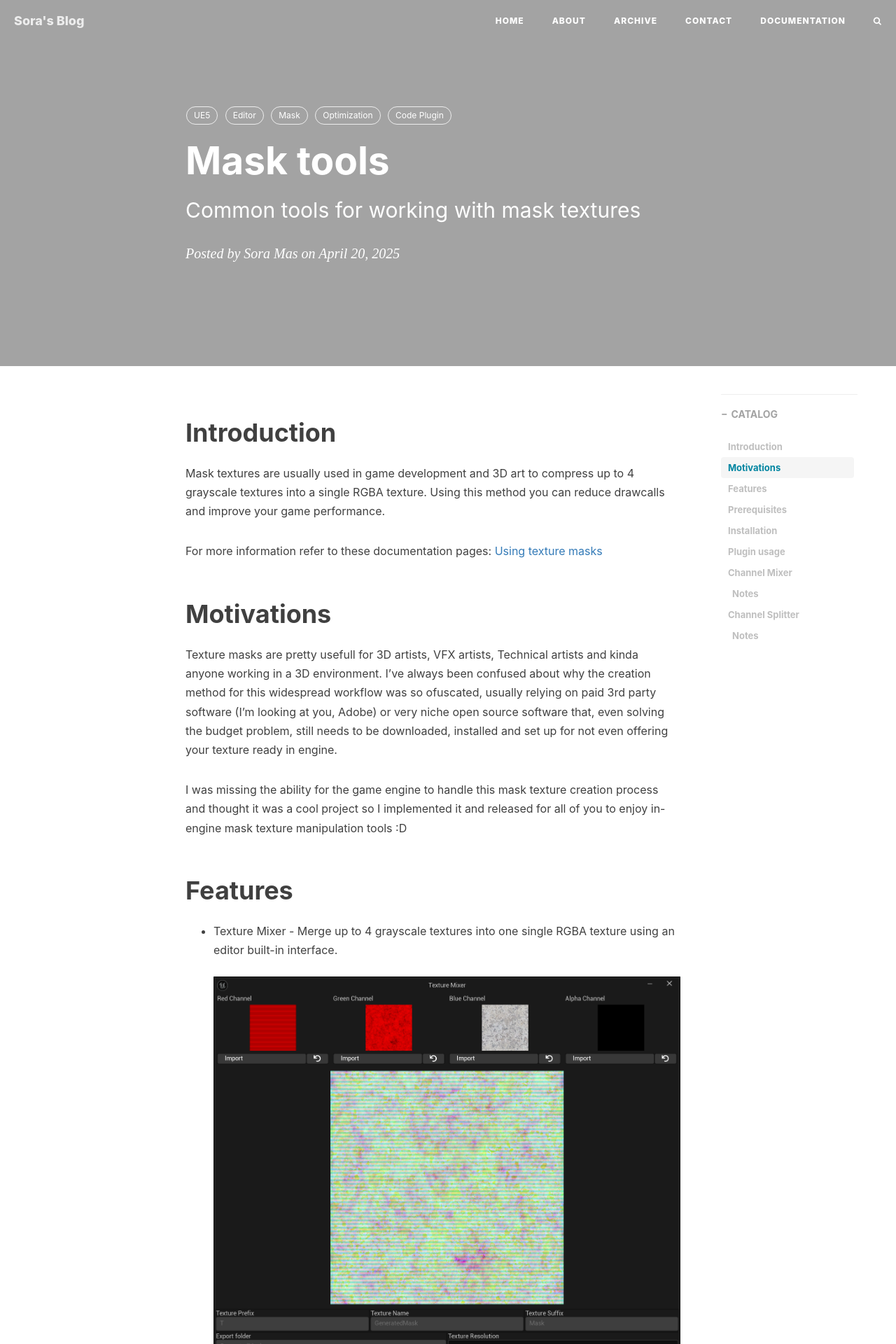
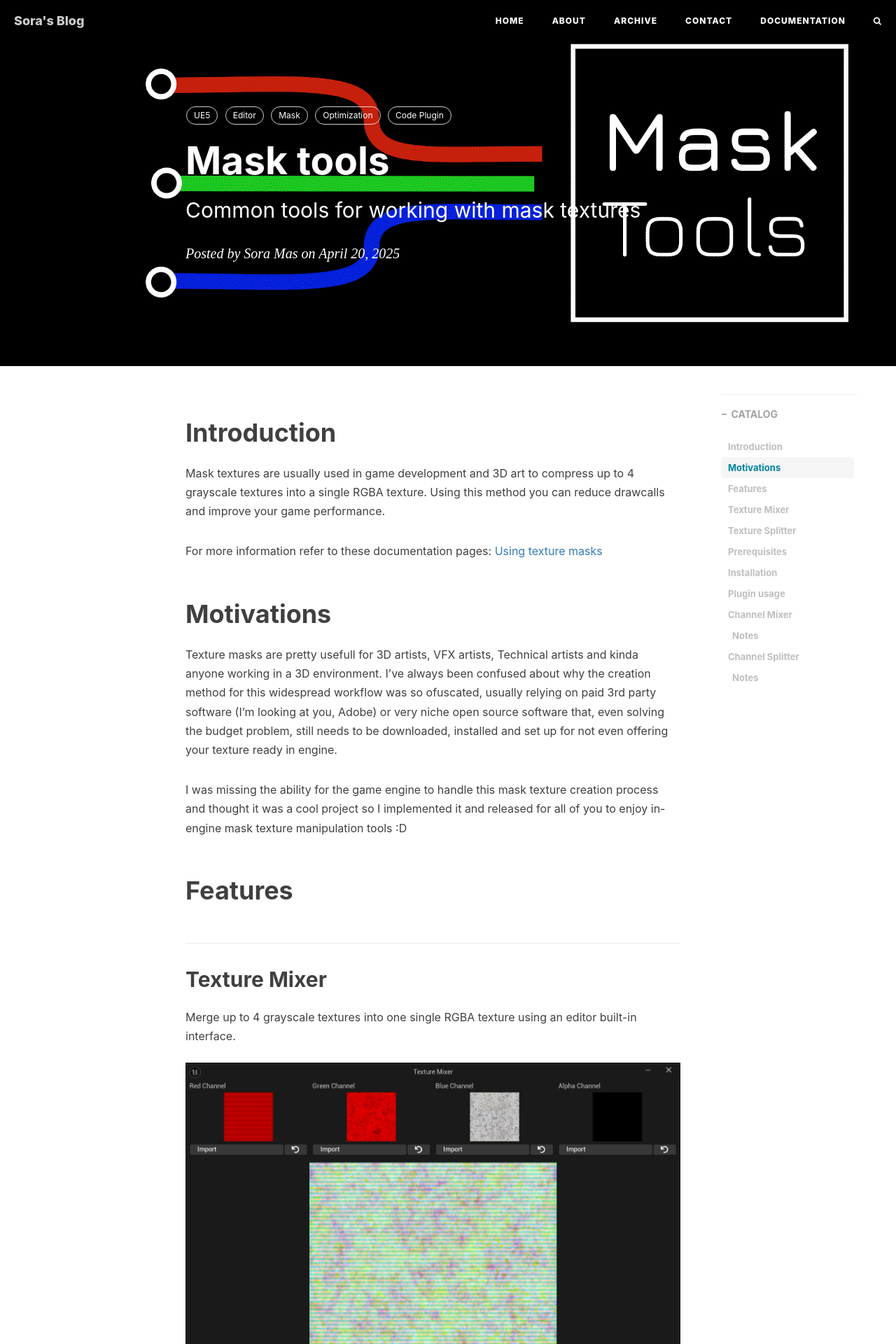
Before and after one commit to Bumvolla/bumvolla.github.io, a Jekyll site: the page built from _posts/docs/2025-04-20-MaskToolsDocs.md, in a window 1280 px wide. Shown: the top 1920 px of the page at 70% size. Built offline with Jekyll 4.4.1, drawn with Linux system fonts in a browser that asks for light colours; nearby versions of some CDN libraries; comment, search, counter and statistics services are not loaded; some of the changed text lies outside the part shown.

Commit message:
Mask tools docs 03

```diff
--- a/_posts/docs/2025-04-20-MaskToolsDocs.md
+++ b/_posts/docs/2025-04-20-MaskToolsDocs.md
@@ -6,7 +6,7 @@ date: 2025-04-20
 author: "Sora Mas"
 post_type: "documentation"
 thumb-img: "/img/MaskTools.png"
-header-img: "img/MaskTools/MaskToolsHeader.png"
+header-img: "img/MaskToolsDocs/MaskToolsHeader.png"
 hidden: true
 tags:
   - UE5
@@ -34,10 +34,14 @@ I was missing the ability for the game engine to handle this mask texture creati
 
 # Features
 
-- Texture Mixer - Merge up to 4 grayscale textures into one single RGBA texture using an editor built-in interface.
+## Texture Mixer
+
+Merge up to 4 grayscale textures into one single RGBA texture using an editor built-in interface.
 ![image](/img/MaskToolsDocs/ChannelMixerScreen.png)
 
-- Texture Splitter - Split any texture into it's RGBA channels, creating one single grayscale texture for each one of them.
+## Texture Splitter
+
+Split any texture into it's RGBA channels, creating one single grayscale texture for each one of them.
 
 # Prerequisites
 
@@ -70,22 +74,36 @@ You can find the channel mixer tool navigating to the "Tools" dropdown on the up
 ![image](/img/MaskToolsDocs/MaskToolsScheme.png)
 
 1 - **Channel texture preview** - Preview of the currently imported texture in that channel.
+
 2 - **Import button** - Will assign the current content browser selected texture to the channel.
+
 3 - **Restore default** - Will assign a 8x8 black texture to that channel. Used for empty channels.
+
 4 - **Result texture preview** - Previews the final texture that will be exported.
+
 5 - **Export settings**:
+
     - Texture prefix: Will be appended at the start of the name (Ej. **T_**)
+
     - Texture name: The name the exported texture will have.
+
     - Texture suffix: Will be appended at the end of the name (Ej. **_Mask**)
+
     - Export folder: Export folder. Relative to editor content folder.
+
     - Texture resolution: Resoolution the texture will be exported in. Asumes 1:1 ratio.
+
     - Export button: On clicked the texture will be exported with the set settings.
 
 ### Notes
 
-A serie of default behaviour and values can be modified in the plugin settings.
+The selected texture is suposed to always be a grayscale texture and it's red channel will be the one used by the tool as the selected one. If the user want to use it's green or blue channels is supposed to first split that texture into single grayscale textures and use those as input for the channel mixer.
+
+Some default behaviours and values can be modified in the plugin settings.
 
 ![image](/img/MaskToolsDocs/TextureMixerSettings.png)
+
+
 
 ## Channel Splitter
 
```
